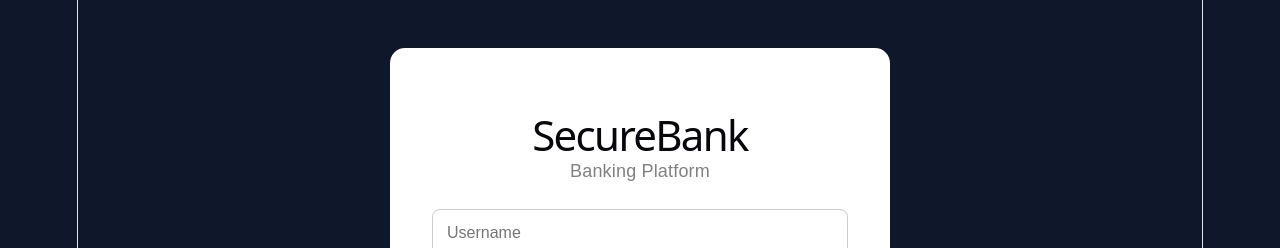
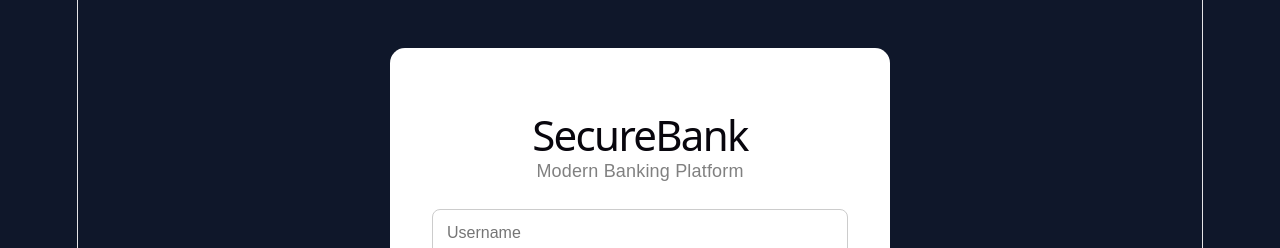
Before and after one commit to yigitsancar/securebank-frontend, a React (Vite) app: page / in a window 1280 px wide. Shown: the top 248 px of the page. Built offline with nearby package versions, Linux system fonts and the light colour scheme.

Commit message:
agent denemesi

```diff
--- a/src/App.jsx
+++ b/src/App.jsx
@@ -86,7 +86,7 @@ function App() {
     <div className="container">
       <div className="card">
         <h1>SecureBank</h1>
-        <p>Banking Platform</p>
+        <p> Modern Banking Platform</p>
 
         <div className="form">
           <input
```
